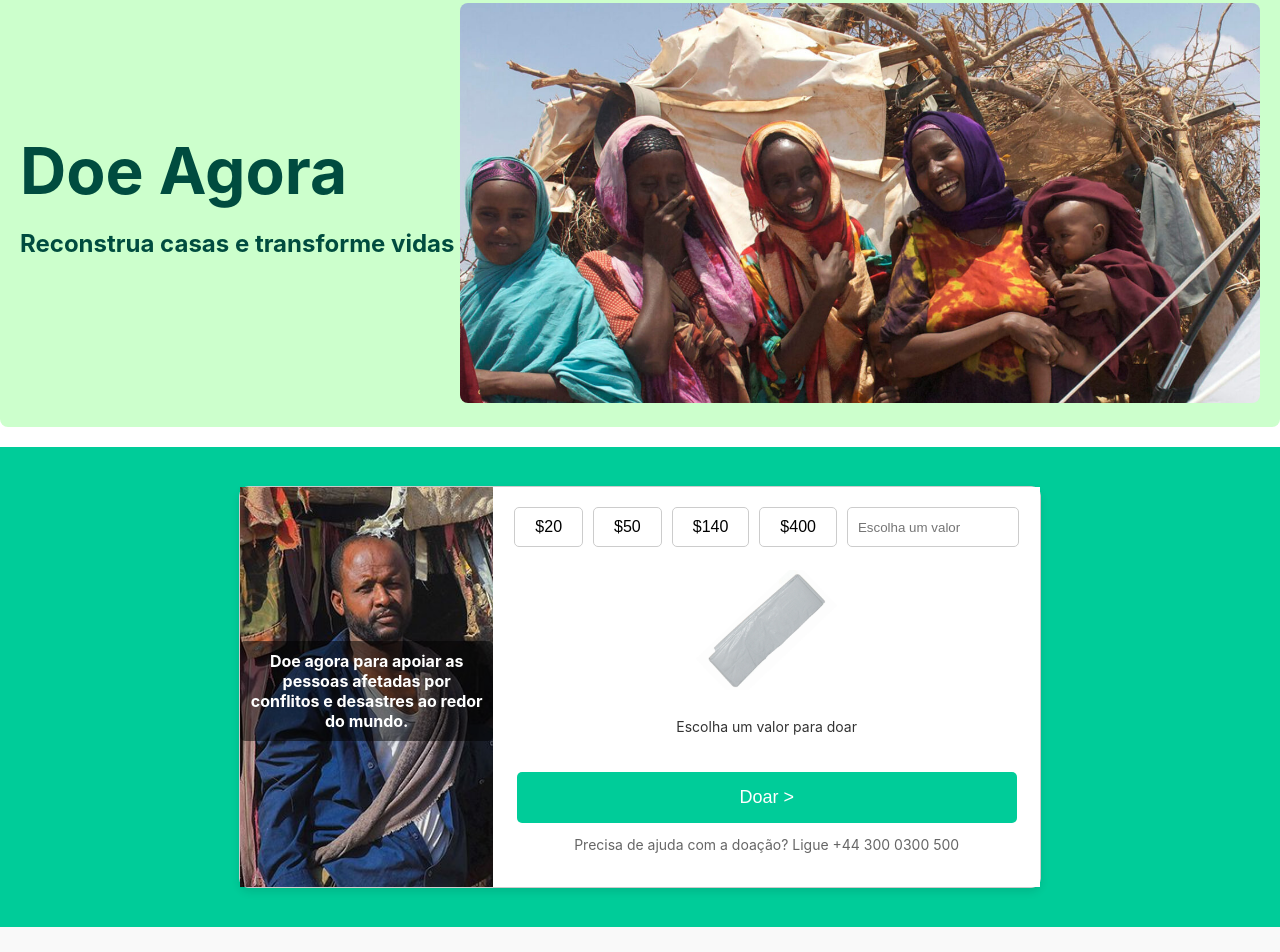
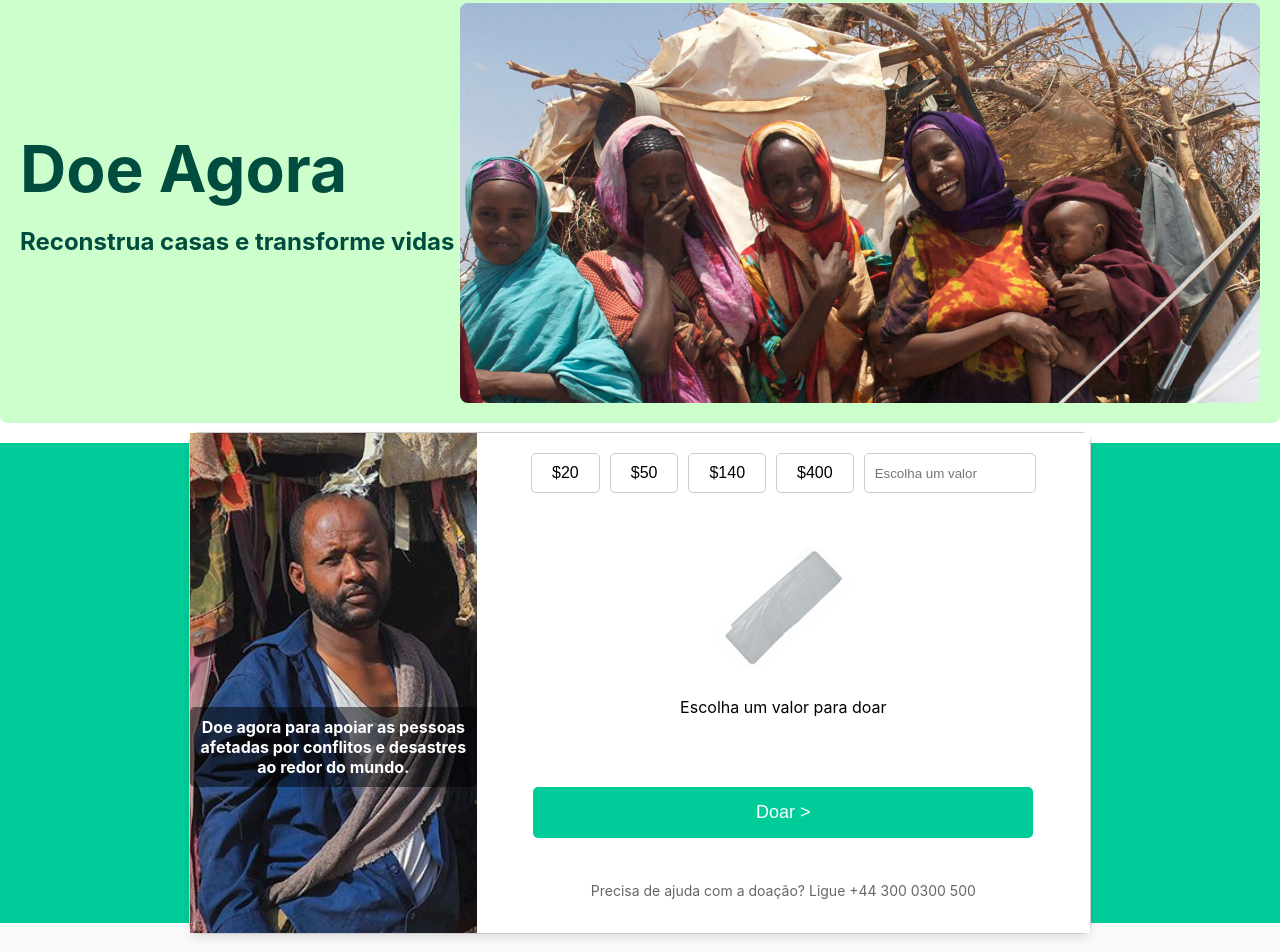
Before and after one commit to 2024-2-MCC2/Projeto7, a React (Create React App) app in the folder src/Frontend/: page /donate in a window 1280 px wide. Shown: the part 220-1172 px from the top of the page. Built offline with nearby package versions, Linux system fonts and the light colour scheme.

Commit message:
Style adjustment

```diff
--- a/src/Frontend/src/Pages/Contato/Contato-Components/ContactBanner.js
+++ b/src/Frontend/src/Pages/Contato/Contato-Components/ContactBanner.js
@@ -8,7 +8,8 @@ const ContactBannerWrapper = styled.div`
   justify-content: space-between;
   padding: 40px;
   background-color: #ccffcc;
-  max-width: 1400px;
+  max-width: 1900px;
+  border-radius: 8px;
   margin: 0 auto;
 `;
 
@@ -31,6 +32,7 @@ const Image = styled.div`
 
   img {
     max-width: 150%;
+    border-radius:8px;
     max-height: 90%;
     object-fit: cover;
   }
--- a/src/Frontend/src/Pages/Donate/DonateComponents/DonateBanner.js
+++ b/src/Frontend/src/Pages/Donate/DonateComponents/DonateBanner.js
@@ -1,48 +1,63 @@
 import React from 'react';
 import DonateBannerImagem from '../../../assets/img/Donate-banner.jpg';
+import styled from 'styled-components';
 
 const Donate = () => {
-  const styles = {
-    container: {
-      display: 'flex',
-      justifyContent: 'space-between',
-      alignItems: 'center',
-      backgroundColor: '#ccffcc',
-      padding: '20px',
-      borderRadius: '8px',
-      maxWidth: '1500px',
-      margin: '20px auto',
-    },
-    title: {
-      fontSize: '4em',
-      color: '#004c3f',
-      margin: 0,
-      left:0,
-    },
-    SubTitle: {
-fontSize:'0,2em',
-color:'#004c3f',
-    },
-    image: {
-      width: '800px',
-      height: '400px',
-      objectFit: 'cover',
-      backgroundColor: '#ddd',
-      borderRadius: '8px',
-    },
-  };
-
   return (
-    <div style={styles.container}>
-      <div className="donate-text">
-        <h2 style={styles.title}>Doe Agora</h2>
-        <h2 style={styles.SubTitle}>Reconstrua casas e transforme vidas</h2>
-      </div>
-      <div className="donate-image">
-        <img src={DonateBannerImagem} alt="Imagem representativa de doação" style={styles.image} />
-      </div>
-    </div>
+    <Container>
+      <DonateText>
+        <Title>Doe Agora</Title>
+        <SubTitle>Reconstrua casas e transforme vidas</SubTitle>
+      </DonateText>
+      <DonateImage>
+        <img src={DonateBannerImagem} alt="Imagem representativa de doação" />
+      </DonateImage>
+    </Container>
   );
-}
+};
 
 export default Donate;
+
+// Styled Components
+
+const Container = styled.div`
+  display: flex;
+  justify-content: space-between;
+  align-items: center;
+  background-color: #ccffcc;
+  padding: 20px;
+  border-radius: 8px;
+  max-width: 1900px;
+  margin: 20px auto;
+`;
+
+const DonateText = styled.div`
+  display: flex;
+  flex-direction: column;
+  justify-content: center;
+`;
+
+const Title = styled.h2`
+  font-size: 4em;
+  color: #004c3f;
+  margin: 0;
+`;
+
+const SubTitle = styled.h2`
+  font-size: 1.5em; /* Corrigido o valor do fontSize */
+  color: #004c3f;
+`;
+
+const DonateImage = styled.div`
+  width: 800px;
+  height: 400px;
+  overflow: hidden;
+  border-radius: 8px;
+
+  img {
+    width: 100%;
+    height: 100%;
+    object-fit: cover;
+    background-color: #ddd;
+  }
+`;
--- a/src/Frontend/src/Pages/Donate/DonateComponents/DonationComponent.js
+++ b/src/Frontend/src/Pages/Donate/DonateComponents/DonationComponent.js
@@ -4,6 +4,7 @@ import cinquentaImage from '../../../assets/img/50.jpg';
 import centoquarentaImage from '../../../assets/img/140.jpg';
 import quatrocentosImage from '../../../assets/img/400.jpg';
 import motivationalImage from '../../../assets/img/donatepart.jpg';
+import styled from 'styled-components';
 
 const DonationComponent = () => {
   const [selectedAmount, setSelectedAmount] = useState(null);
@@ -70,159 +71,149 @@ const DonationComponent = () => {
     }
   };
 
-  const styles = {
-    pageContainer: {
-      display: 'flex',
-      justifyContent: 'center',
-      alignItems: 'center',
-      height: '60vh',
-      backgroundColor: '#00cc99',
-    },
-    donationContainer: {
-      display: 'flex',
-      backgroundColor: '#e5f8f3',
-      padding: '0',
-      border: '1px solid #ccc',
-      width: '800px',
-      height: '400px',
-      boxShadow: '0 4px 8px rgba(0, 0, 0, 0.1)',
-      borderRadius: '10px',
-    },
-    imageSection: {
-      flex: 1,
-      position: 'relative',
-      overflow: 'hidden',
-    },
-    motivationalText: {
-      position: 'absolute',
-      bottom: '130px',
-      transform: 'translateX(-0%)',
-      fontSize: '16px',
-      textAlign: 'center',
-      color: 'white',
-      fontWeight: 'bold',
-      backgroundColor: 'rgba(0, 0, 0, 0.5)',
-      padding: '10px',
-      borderRadius: '5px',
-    },
-    motivationalImage: {
-      position: 'absolute',
-      left: '0',
-      width: '100%',
-      height: '100%',
-      objectFit: 'cover',
-    },
-    donationSection: {
-      flex: 2,
-      backgroundColor: 'white',
-      padding: '20px',
-      display: 'flex',
-      flexDirection: 'column',
-      justifyContent: 'space-between',
-      alignItems: 'center',
-    },
-    donationButtons: {
-      display: 'flex',
-      gap: '10px',
-      marginBottom: '20px',
-    },
-    button: {
-      padding: '10px 20px',
-      border: '1px solid #ccc',
-      borderRadius: '5px',
-      cursor: 'pointer',
-      fontSize: '16px',
-      backgroundColor: 'white',
-    },
-    selected: {
-      backgroundColor: '#00cc99',
-      color: 'white',
-    },
-    customInput: {
-      padding: '10px',
-      border: '1px solid #ccc',
-      borderRadius: '5px',
-      cursor: 'pointer',
-      width: '150px',
-    },
-    itemsInfo: {
-      textAlign: 'center',
-      marginBottom: '20px',
-    },
-    itemsImage: {
-      width: '200px',
-      height: '120px',
-      objectFit: 'cover',
-      marginBottom: '10px',
-    },
-    itemsText: {
-      fontSize: '14px',
-      color: '#333',
-    },
-    donateButton: {
-      backgroundColor: '#00cc99',
-      color: 'white',
-      padding: '15px 40px',
-      border: 'none',
-      borderRadius: '5px',
-      fontSize: '18px',
-      cursor: 'pointer',
-      width: '500px',
-    },
-    donateButtonHover: {
-      backgroundColor: '#009977',
-    },
-    helpText: {
-      marginTop: '10px',
-      fontSize: '14px',
-      color: '#666',
-    },
-  };
+  return (
+    <PageContainer>
+      <DonationContainer>
+        <ImageSection>
+          <img src={motivationalImage} alt="Motivação para doar" style={{ width: '100%', height: '100%', objectFit: 'cover' }} />
+          <MotivationalText>Doe agora para apoiar as pessoas afetadas por conflitos e desastres ao redor do mundo.</MotivationalText>
+        </ImageSection>
 
-  return (
-    <div style={styles.pageContainer}>
-      <div style={styles.donationContainer}>
-        <div style={styles.imageSection}>
-          <img src={motivationalImage} alt="Motivação para doar" style={styles.motivationalImage} />
-          <p style={styles.motivationalText}>Doe agora para apoiar as pessoas afetadas por conflitos e
-            desastres ao redor do mundo.</p>
-        </div>
-
-        <div style={styles.donationSection}>
-          <div style={styles.donationButtons}>
+        <DonationSection>
+          <DonationButtons>
             {[20, 50, 140, 400].map((amount) => (
-              <button
+              <AmountButton
                 key={amount}
                 onClick={() => handleAmountClick(amount)}
-                style={{
-                  ...styles.button,
-                  ...(selectedAmount === amount ? styles.selected : {}),
-                }}
+                isSelected={selectedAmount === amount}
               >
                 ${amount}
-              </button>
+              </AmountButton>
             ))}
-            <input
+            <CustomAmountInput
               type="number"
               placeholder="Escolha um valor"
               value={customAmount}
               onChange={handleCustomAmountChange}
-              style={styles.customInput}
               min="0"
             />
-          </div>
+          </DonationButtons>
 
-          <div style={styles.itemsInfo}>
-            <img src={currentImage} alt="Itens doados" style={styles.itemsImage} />
-            <p style={styles.itemsText}>{donationText}</p>
-          </div>
+          <ItemsInfo>
+            <img src={currentImage} alt="Itens doados" style={{ width: '200px', height: '120px', objectFit: 'cover', marginBottom: '10px' }} />
+            <p>{donationText}</p>
+          </ItemsInfo>
 
-          <button style={styles.donateButton} onClick={handleDonate}>Doar &gt;</button>
-          <p style={styles.helpText}>Precisa de ajuda com a doação? Ligue  +44 300 0300 500</p>
-        </div>
-      </div>
-    </div>
+          <DonateButton onClick={handleDonate}>Doar &gt;</DonateButton>
+          <HelpText>Precisa de ajuda com a doação? Ligue  +44 300 0300 500</HelpText>
+        </DonationSection>
+      </DonationContainer>
+    </PageContainer>
   );
 };
 
+// Styled Components
+
+const PageContainer = styled.div`
+  display: flex;
+  justify-content: center;
+  align-items: center;
+  height: 60vh;
+  background-color: #00cc99;
+`;
+
+const DonationContainer = styled.div`
+  display: flex;
+  background-color: #e5f8f3;
+  padding: 0;
+  border: 1px solid #ccc;
+  width: 900px;
+  height: 500px;
+  box-shadow: 0 4px 8px rgba(0, 0, 0, 0.1);
+  border-radius: 10px;
+`;
+
+const ImageSection = styled.div`
+  flex: 1;
+  position: relative;
+  overflow: hidden;
+`;
+
+const MotivationalText = styled.p`
+  position: absolute;
+  bottom: 130px;
+  transform: translateX(-0%);
+  font-size: 16px;
+  text-align: center;
+  color: white;
+  font-weight: bold;
+  background-color: rgba(0, 0, 0, 0.5);
+  padding: 10px;
+  border-radius: 5px;
+`;
+
+const DonationSection = styled.div`
+  flex: 2;
+  background-color: white;
+  padding: 20px;
+  display: flex;
+  flex-direction: column;
+  justify-content: space-between;
+  align-items: center;
+`;
+
+const DonationButtons = styled.div`
+  display: flex;
+  gap: 10px;
+  margin-bottom: 20px;
+`;
+
+const AmountButton = styled.button`
+  padding: 10px 20px;
+  border: 1px solid #ccc;
+  border-radius: 5px;
+  cursor: pointer;
+  font-size: 16px;
+  background-color: white;
+  ${({ isSelected }) => isSelected && `
+    background-color: #00cc99;
+    color: white;
+  `}
+`;
+
+const CustomAmountInput = styled.input`
+  padding: 10px;
+  border: 1px solid #ccc;
+  border-radius: 5px;
+  cursor: pointer;
+  width: 150px;
+`;
+
+const ItemsInfo = styled.div`
+  text-align: center;
+  margin-bottom: 20px;
+`;
+
+const DonateButton = styled.button`
+  background-color: #00cc99;
+  color: white;
+  padding: 15px 40px;
+  border: none;
+  border-radius: 5px;
+  font-size: 18px;
+  cursor: pointer;
+  width: 500px;
+  transition: background-color 0.3s ease;
+
+  &:hover {
+    background-color: #009977;
+  }
+`;
+
+const HelpText = styled.p`
+  margin-top: 10px;
+  font-size: 14px;
+  color: #666;
+`;
+
 export default DonationComponent;
--- a/src/Frontend/src/Pages/Donate/DonateComponents/SupportComponent.js
+++ b/src/Frontend/src/Pages/Donate/DonateComponents/SupportComponent.js
@@ -3,11 +3,11 @@ import { useNavigate } from 'react-router-dom';
 import paypalImage from '../../../assets/img/paypal-image.jpg';
 import phoneImage from '../../../assets/img/phone-image.jpg';
 import jagaimo from '../../../assets/img/himitsu.png';
+import styled from 'styled-components';
 
 const SupportComponent = () => {
   const [showAlert, setShowAlert] = useState(false);
   const navigate = useNavigate();
-
 
   const handlePayPalClick = () => {
     window.location.href = 'https://www.paypal.com/gb/fundraiser/charity/15601';
@@ -20,96 +20,15 @@ const SupportComponent = () => {
     }, 250);
   };
 
-
   const handleContactClick = () => {
     navigate('/contato');
   };
 
-  const styles = {
-    supportContainer: {
-      width: '100%',
-      padding: '20px',
-      backgroundColor: '#f9f9f9',
-      textAlign: 'center',
-    },
-    supportTextSection: {
-      marginBottom: '40px',
-    },
-    supportTitle: {
-      color: '#2e7d32',
-      fontSize: '28px',
-      marginBottom: '20px',
-    },
-    supportParagraphs: {
-      color: '#333',
-      fontSize: '16px',
-      lineHeight: '1.5',
-      maxWidth: '800px',
-      margin: '0 auto',
-    },
-    otherDonationOptions: {
-      marginTop: '40px',
-    },
-    otherDonationTitle: {
-      color: '#2e7d32',
-      fontSize: '24px',
-      marginBottom: '20px',
-    },
-    donationOptions: {
-      display: 'flex',
-      justifyContent: 'center',
-      gap: '40px',
-    },
-    donationOption: {
-      textAlign: 'center',
-      maxWidth: '200px',
-    },
-    donationImage: {
-      width: '100%',
-      height: 'auto',
-      marginBottom: '15px',
-    },
-    donationOptionTitle: {
-      fontSize: '20px',
-      marginBottom: '10px',
-    },
-    donationOptionText: {
-      fontSize: '14px',
-      marginBottom: '15px',
-    },
-    donationButton: {
-      backgroundColor: '#2e7d32',
-      color: '#fff',
-      padding: '10px 20px',
-      border: 'none',
-      cursor: 'pointer',
-      fontSize: '14px',
-      borderRadius: '5px',
-    },
-    Himitsu: {
-      position: 'fixed',
-      bottom: '200px',
-      right: '20px',
-      border: 'none',
-      background:'none',
-      opacity:'0',
-      cursor: 'pointer',
-    },
-    boo: {
-      position: 'fixed',
-      bottom: '200px',
-      right: '20px',
-      width: '100px',
-      height: 'auto',
-      transition: 'opacity 0.5s ease',
-    },
-  };
-
   return (
-    <div style={styles.supportContainer}>
-      <div style={styles.supportTextSection}>
-        <h2 style={styles.supportTitle}>Porque dar suporte à ShelterBox?</h2>
-        <div style={styles.supportParagraphs}>
+    <SupportContainer>
+      <SupportTextSection>
+        <SupportTitle>Porque dar suporte à ShelterBox?</SupportTitle>
+        <SupportParagraphs>
           <p>
             Com mais de 20 anos de experiência, somos especialistas em abrigos de emergência após desastres.
             A ShelterBox frequentemente trabalha em locais onde outros não atuam, garantindo que as famílias recentemente afetadas que
@@ -124,31 +43,131 @@ const SupportComponent = () => {
           <p>
             Não vamos parar até vermos um mundo onde nenhuma família fique sem abrigo após um desastre. Você nos ajudará?
           </p>
-        </div>
-      </div>
+        </SupportParagraphs>
+      </SupportTextSection>
 
-      <div style={styles.otherDonationOptions}>
-        <h2 style={styles.otherDonationTitle}>Outros meios de fazer uma doação</h2>
-        <div style={styles.donationOptions}>
-          <div style={styles.donationOption}>
-            <img src={paypalImage} alt="Use PayPal para doar" style={styles.donationImage} />
-            <h3 style={styles.donationOptionTitle}>PayPal</h3>
-            <p style={styles.donationOptionText}>Doe diretamente da sua conta do PayPal de forma rápida e fácil.</p>
-            <button style={styles.donationButton} onClick={handlePayPalClick}>Doe Agora</button>
-          </div>
+      <OtherDonationOptions>
+        <OtherDonationTitle>Outros meios de fazer uma doação</OtherDonationTitle>
+        <DonationOptions>
+          <DonationOption>
+            <DonationImage src={paypalImage} alt="Use PayPal para doar" />
+            <DonationOptionTitle>PayPal</DonationOptionTitle>
+            <DonationOptionText>Doe diretamente da sua conta do PayPal de forma rápida e fácil.</DonationOptionText>
+            <DonationButton onClick={handlePayPalClick}>Doe Agora</DonationButton>
+          </DonationOption>
 
-          <div style={styles.donationOption}>
-            <img src={phoneImage} alt="Telefone para doação" style={styles.donationImage} />
-            <h3 style={styles.donationOptionTitle}>Telefone</h3>
-            <p style={styles.donationOptionText}>Entre em contato com nossa equipe de Atendimento ao Apoio pelo telefone 4002 8922 para fazer uma doação com cartão ou contribuir.</p>
-            <button style={styles.donationButton} onClick={handleContactClick}>Contate-nos</button>
-          </div>
-        </div>
-      </div>
-      <button style={styles.Himitsu} onClick={handleAlertClick}> !</button>
-      {showAlert && <img src={jagaimo} alt="boo" style={{ ...styles.boo, opacity: showAlert ? 1 : 0 }} />}
-    </div>
+          <DonationOption>
+            <DonationImage src={phoneImage} alt="Telefone para doação" />
+            <DonationOptionTitle>Telefone</DonationOptionTitle>
+            <DonationOptionText>Entre em contato com nossa equipe de Atendimento ao Apoio pelo telefone 4002 8922 para fazer uma doação com cartão ou contribuir.</DonationOptionText>
+            <DonationButton onClick={handleContactClick}>Contate-nos</DonationButton>
+          </DonationOption>
+        </DonationOptions>
+      </OtherDonationOptions>
+
+      <HimitsuButton onClick={handleAlertClick}> !</HimitsuButton>
+      {showAlert && <BooImage src={jagaimo} alt="boo" style={{ opacity: showAlert ? 1 : 0 }} />}
+    </SupportContainer>
   );
 };
 
+// Styled Components
+
+const SupportContainer = styled.div`
+  width: 100%;
+  padding: 20px;
+  background-color: #f9f9f9;
+  text-align: center;
+`;
+
+const SupportTextSection = styled.div`
+  margin-bottom: 40px;
+`;
+
+const SupportTitle = styled.h2`
+  color: #2e7d32;
+  font-size: 28px;
+  margin-bottom: 20px;
+`;
+
+const SupportParagraphs = styled.div`
+  color: #333;
+  font-size: 16px;
+  line-height: 1.5;
+  max-width: 800px;
+  margin: 0 auto;
+`;
+
+const OtherDonationOptions = styled.div`
+  margin-top: 40px;
+`;
+
+const OtherDonationTitle = styled.h2`
+  color: #2e7d32;
+  font-size: 24px;
+  margin-bottom: 20px;
+`;
+
+const DonationOptions = styled.div`
+  display: flex;
+  justify-content: center;
+  gap: 40px;
+`;
+
+const DonationOption = styled.div`
+  text-align: center;
+  max-width: 200px;
+`;
+
+const DonationImage = styled.img`
+  width: 100%;
+  height: auto;
+  margin-bottom: 15px;
+`;
+
+const DonationOptionTitle = styled.h3`
+  font-size: 20px;
+  margin-bottom: 10px;
+`;
+
+const DonationOptionText = styled.p`
+  font-size: 14px;
+  margin-bottom: 15px;
+`;
+
+const DonationButton = styled.button`
+  background-color: #2e7d32;
+  color: #fff;
+  padding: 10px 20px;
+  border: none;
+  cursor: pointer;
+  font-size: 14px;
+  border-radius: 5px;
+  transition: background-color 0.3s ease;  /* Adicionando transição suave */
+
+  &:hover {
+    background-color: #1b5e20;  /* Alteração da cor de fundo no hover */
+  }
+`;
+
+const HimitsuButton = styled.button`
+  position: fixed;
+  bottom: 200px;
+  right: 20px;
+  border: none;
+  background: none;
+  opacity: 0;
+  cursor: pointer;
+  transition: opacity 0.5s ease;
+`;
+
+const BooImage = styled.img`
+  position: fixed;
+  bottom: 200px;
+  right: 20px;
+  width: 100px;
+  height: auto;
+  transition: opacity 0.5s ease;
+`;
+
 export default SupportComponent;
```
